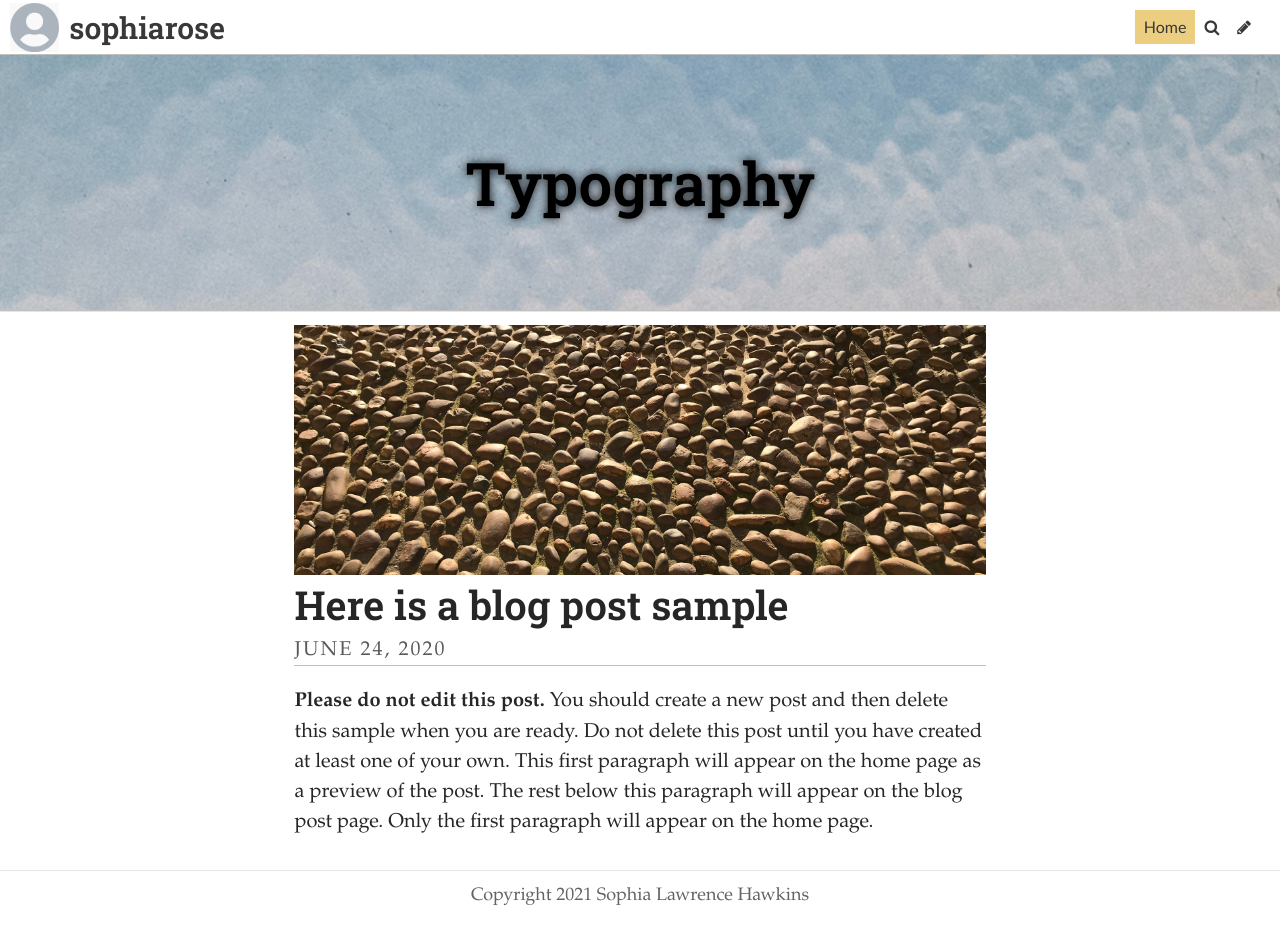
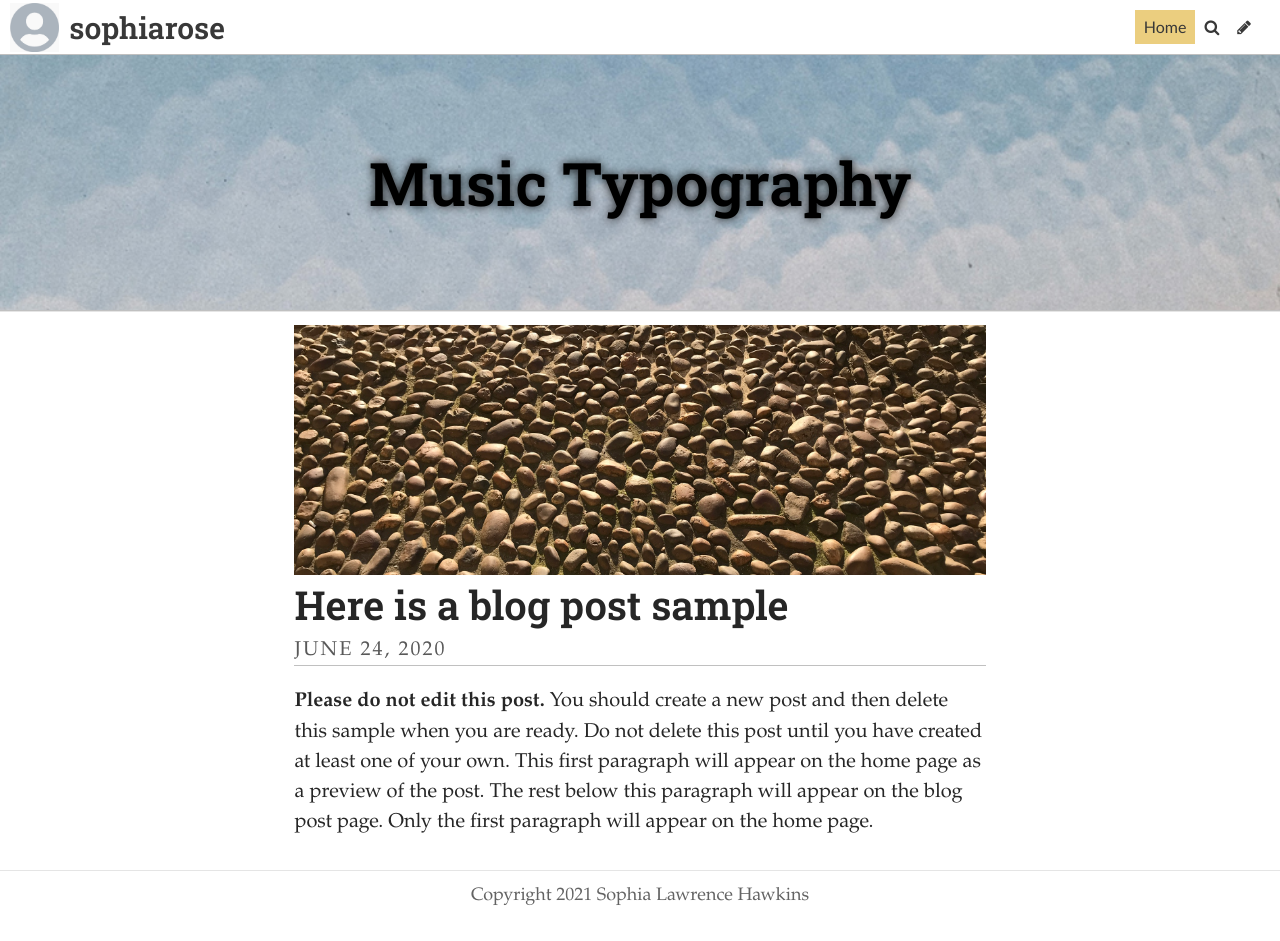
Before and after one commit to xxsophialxx/sophia, a Jekyll site: the page built from index.html, in a window 1280 px wide. Built offline with Jekyll 4.4.1, drawn with Linux system fonts in a browser that asks for light colours; some web fonts are replaced; the list of posts is cut into pages by our own code.

Commit message:
Update Settings “general”

```diff
--- a/_data/settings.yml
+++ b/_data/settings.yml
@@ -2,7 +2,7 @@ title: sophiarose
 description: A website about music typography
 footer_text: Copyright 2021 Sophia Lawrence Hawkins
 header_feature_image: ../uploads/placeholder4.jpg
-header_text: Typography
+header_text: Music Typography
 header_text_color: "#000000"
 bannerheight: 20vmax
 navbarheight: 55px
```
